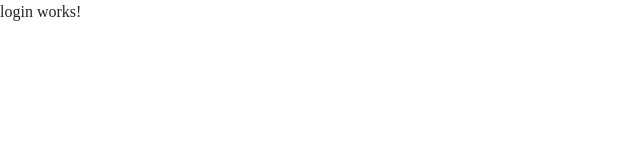
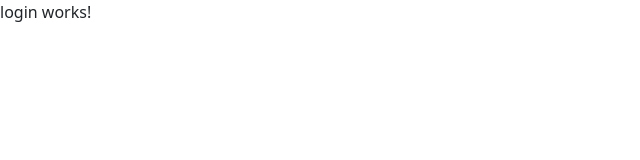
Before and after one commit to alexalins/fed-bagdex, an Angular app: page / in a window 1280 px wide. Shown: the top 160 px of the page, without its empty margins (0-640 px from the left). Built offline with nearby package versions, Linux system fonts and the light colour scheme.

Commit message:
removendo nes.css e colocando bootstrap

```diff
--- a/package.json
+++ b/package.json
@@ -18,7 +18,7 @@
     "@angular/platform-browser": "~13.2.0",
     "@angular/platform-browser-dynamic": "~13.2.0",
     "@angular/router": "~13.2.0",
-    "nes.css": "^2.3.0",
+    "bootstrap": "^5.3.2",
     "rxjs": "~7.5.0",
     "tslib": "^2.3.0",
     "zone.js": "~0.11.4"
--- a/src/styles.css
+++ b/src/styles.css
@@ -1 +1 @@
-@import "~nes.css/css/nes.css";
+@import "~bootstrap/dist/css/bootstrap.css";
```
Also changed, not shown: 1 other file (tests, documents, lock files or other folders).
